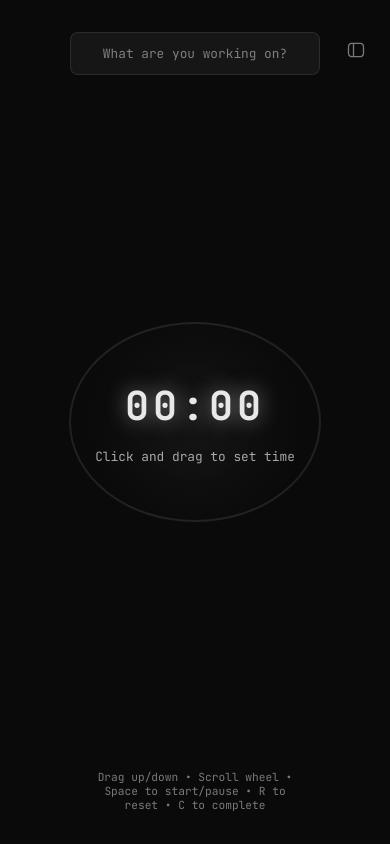
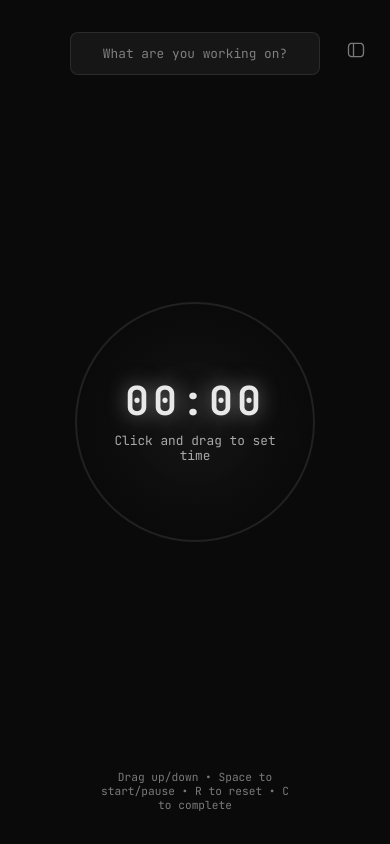
Before and after one commit to dorddis/timer, a website: page public/index.html in a window 390 px wide. Drawn offline with Linux system fonts and the light colour scheme.

Commit message:
final, no more

```diff
--- a/public/index.html
+++ b/public/index.html
@@ -21,7 +21,7 @@
 
     <div class="controls">
         <div class="control-hint">
-            <span>Drag up/down • Scroll wheel • Space to start/pause • R to reset • C to complete</span>
+            <span>Drag up/down • Space to start/pause • R to reset • C to complete</span>
         </div>
     </div>
 
--- a/public/script.js
+++ b/public/script.js
@@ -25,6 +25,7 @@ class MinimalisticTimer {
         this.isDragging = false;
         this.dragStartY = 0;
         this.dragStartTime = 0;
+        this.hasDragged = false;
         this.sidebarOpen = false;
         this.alarmPlaying = false;
 
@@ -65,6 +66,7 @@ class MinimalisticTimer {
         if (this.isRunning) return;
 
         this.isDragging = true;
+        this.hasDragged = false;
         this.dragStartY = e.clientY;
         this.dragStartTime = this.totalSeconds;
         this.timerDisplay.classList.add('dragging');
@@ -77,6 +79,11 @@ class MinimalisticTimer {
         const deltaY = this.dragStartY - e.clientY;
         const sensitivity = 2;
         const timeChange = Math.round(deltaY * sensitivity);
+
+        // Only mark as dragged if there's actual movement
+        if (Math.abs(deltaY) > 3) {
+            this.hasDragged = true;
+        }
 
         this.totalSeconds = Math.max(0, Math.min(5999, this.dragStartTime + timeChange));
         this.remainingSeconds = this.totalSeconds;
@@ -137,7 +144,11 @@ class MinimalisticTimer {
     }
 
     handleClick(e) {
-        if (this.isDragging) return;
+        // Don't trigger click if we just finished dragging
+        if (this.hasDragged) {
+            this.hasDragged = false;
+            return;
+        }
 
         if (this.totalSeconds === 0) return;
 
@@ -231,12 +242,16 @@ class MinimalisticTimer {
         this.actualElapsedSeconds = this.totalSeconds - this.remainingSeconds;
         this.currentTaskName = this.taskInput.value.trim() || 'Untitled Task';
         this.timerDisplay.classList.add('running');
-        this.timerDisplay.classList.remove('finished');
+        // Only remove 'finished' if we're not in overtime (remainingSeconds >= 0)
+        if (this.remainingSeconds >= 0) {
+            this.timerDisplay.classList.remove('finished');
+        }
 
         this.interval = setInterval(() => {
             this.remainingSeconds--;
             this.actualElapsedSeconds++;
             this.updateDisplay();
+            this.updateStatus();
 
             if (this.remainingSeconds === 0) {
                 this.playAlarm();
@@ -365,13 +380,13 @@ class MinimalisticTimer {
         if (this.totalSeconds === 0) {
             this.timerStatus.textContent = 'Click and drag to set time';
         } else if (this.isRunning && this.remainingSeconds < 0) {
-            this.timerStatus.textContent = 'Overtime - Press C to complete';
+            this.timerStatus.textContent = 'Overtime - C to complete';
         } else if (this.isRunning) {
             this.timerStatus.textContent = 'Running... Click to pause';
         } else if (this.isPaused) {
             this.timerStatus.textContent = 'Paused - Click to resume';
         } else if (this.remainingSeconds <= 0 && this.totalSeconds > 0) {
-            this.timerStatus.textContent = 'Time up! Press C to complete';
+            this.timerStatus.textContent = 'Time up! C to complete';
         } else {
             this.timerStatus.textContent = 'Click to start timer';
         }
--- a/public/styles.css
+++ b/public/styles.css
@@ -51,8 +51,8 @@ body {
     background: radial-gradient(circle, rgba(25, 25, 25, 0.8) 0%, rgba(10, 10, 10, 1) 70%);
     border: 2px solid rgba(232, 232, 232, 0.1);
     transition: all 0.3s ease;
-    min-width: 300px;
-    min-height: 300px;
+    width: 350px;
+    height: 350px;
     display: flex;
     flex-direction: column;
     align-items: center;
@@ -76,7 +76,8 @@ body {
     letter-spacing: 0.1em;
     text-shadow: 0 0 20px rgba(232, 232, 232, 0.5);
     transition: all 0.3s ease;
-    margin-bottom: 1rem;
+    margin-bottom: 0.5rem;
+    line-height: 1;
 }
 
 .timer-display.running .time-digits {
@@ -122,6 +123,8 @@ body {
     opacity: 0.7;
     text-align: center;
     transition: opacity 0.3s ease;
+    line-height: 1.2;
+    margin-top: 0.25rem;
 }
 
 .timer-display:hover .timer-status {
@@ -142,8 +145,8 @@ body {
 
 @media (max-width: 768px) {
     .timer-display {
-        min-width: 250px;
-        min-height: 250px;
+        width: 280px;
+        height: 280px;
         padding: 2rem;
     }
 
@@ -162,8 +165,8 @@ body {
 
 @media (max-width: 480px) {
     .timer-display {
-        min-width: 200px;
-        min-height: 200px;
+        width: 240px;
+        height: 240px;
         padding: 1.5rem;
     }
 
```
Also changed, not shown: README.md.
